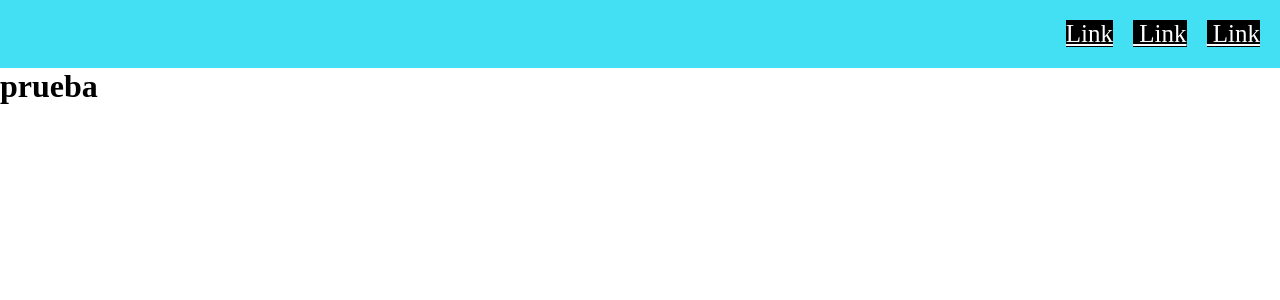
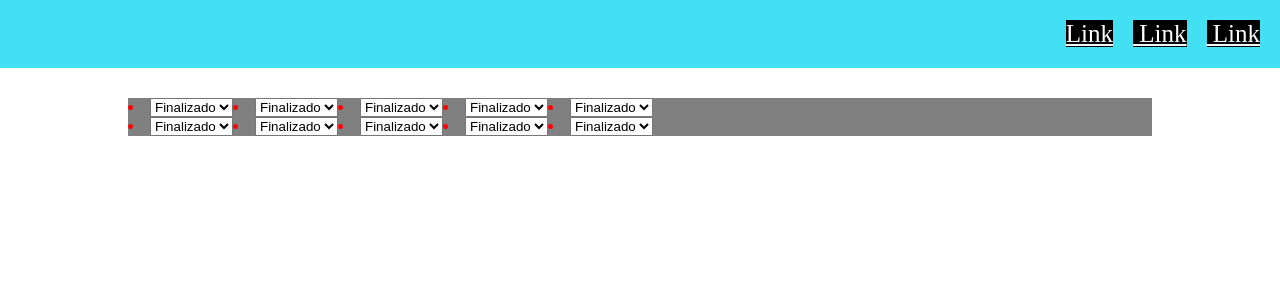
Before and after one commit to mgabotto/project-management, a React (Create React App) app: page / in a window 1280 px wide. Shown: the top 300 px of the page. Built offline with nearby package versions, Linux system fonts and the light colour scheme.

Commit message:
Row and column componentes

```diff
--- a/src/App.js
+++ b/src/App.js
@@ -2,6 +2,8 @@ import React from 'react';
 import { BrowserRouter as Router, Switch, Route } from "react-router-dom";
 
 import NavBar from './components/NavBar/NavBar';
+import Table from './components/Table'
+
 
 
 
@@ -13,7 +15,7 @@ const App = () => {
       <NavBar />
       <Switch>
         <Route path='/'>
-          <h1> prueba</h1>
+          <Table />
         </Route>
         {/* <Route>
 
--- /dev/null
+++ b/src/components/Table/Column.js
@@ -0,0 +1,13 @@
+import React from 'react';
+
+const Column = ({ data }) => {
+    return <>
+        <select>
+            <option value="pendiente">Pendiente</option>
+            <option value="en curso">En curso</option>
+            <option value="finalizado" selected>Finalizado</option>
+        </select>
+    </>
+}
+
+export default Column
--- /dev/null
+++ b/src/components/Table/TableElements.js
@@ -0,0 +1,15 @@
+import styled from 'styled-components'
+
+export const TableWrapper = styled.div`
+background-color: grey;
+max-width: 80%;
+margin: 30px auto;
+`
+
+export const ColumnST = styled.li`
+color: red
+`
+
+export const Row = styled.div`
+display: flex
+`
--- /dev/null
+++ b/src/components/Table/data.js
@@ -0,0 +1,16 @@
+export const data = [
+    {
+        data: 'en curso',
+        data1: 'Pendiente',
+        data2: 'Pendiente',
+        data3: 'Pendiente',
+        data4: 'Pendiente',
+    },
+    {
+        data: 'Pendiente',
+        data1: 'Pendiente',
+        data2: 'Pendiente',
+        data3: 'Pendiente',
+        data4: 'Pendiente',
+    }
+]
--- /dev/null
+++ b/src/components/Table/index.js
@@ -0,0 +1,37 @@
+import React from 'react';
+import { TableWrapper, ColumnST, Row } from './TableElements'
+import { data } from './data'
+import Column from './Column'
+
+// const {doc} = data
+
+const Table = () => {
+
+    return (
+        <TableWrapper>
+            {data.map((row, index) =>
+            (<Row key={index}>
+                <ColumnST>
+                    <Column data={row.data} />
+                </ColumnST>
+                <ColumnST>
+                    <Column data={row.data1} />
+                </ColumnST>
+                <ColumnST>
+                    <Column data={row.data2} />
+                </ColumnST>
+                <ColumnST>
+                    <Column data={row.data3} />
+                </ColumnST>
+                <ColumnST>
+                    <Column data={row.data4} />
+                </ColumnST>
+            </Row>
+            ))}
+        </TableWrapper>
+    )
+}
+
+
+
+export default Table
```
Also changed, not shown: src/components/Table/Row.js (added, +16 -0 lines).
